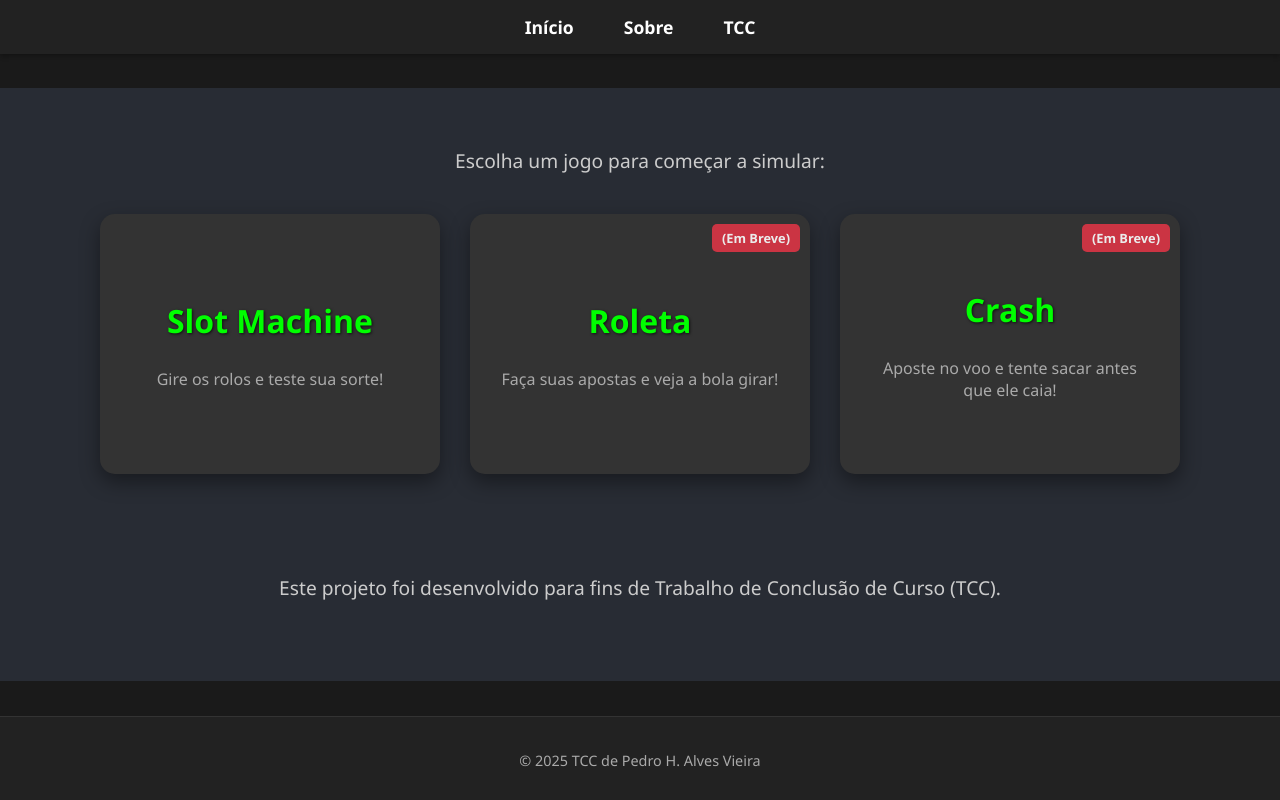
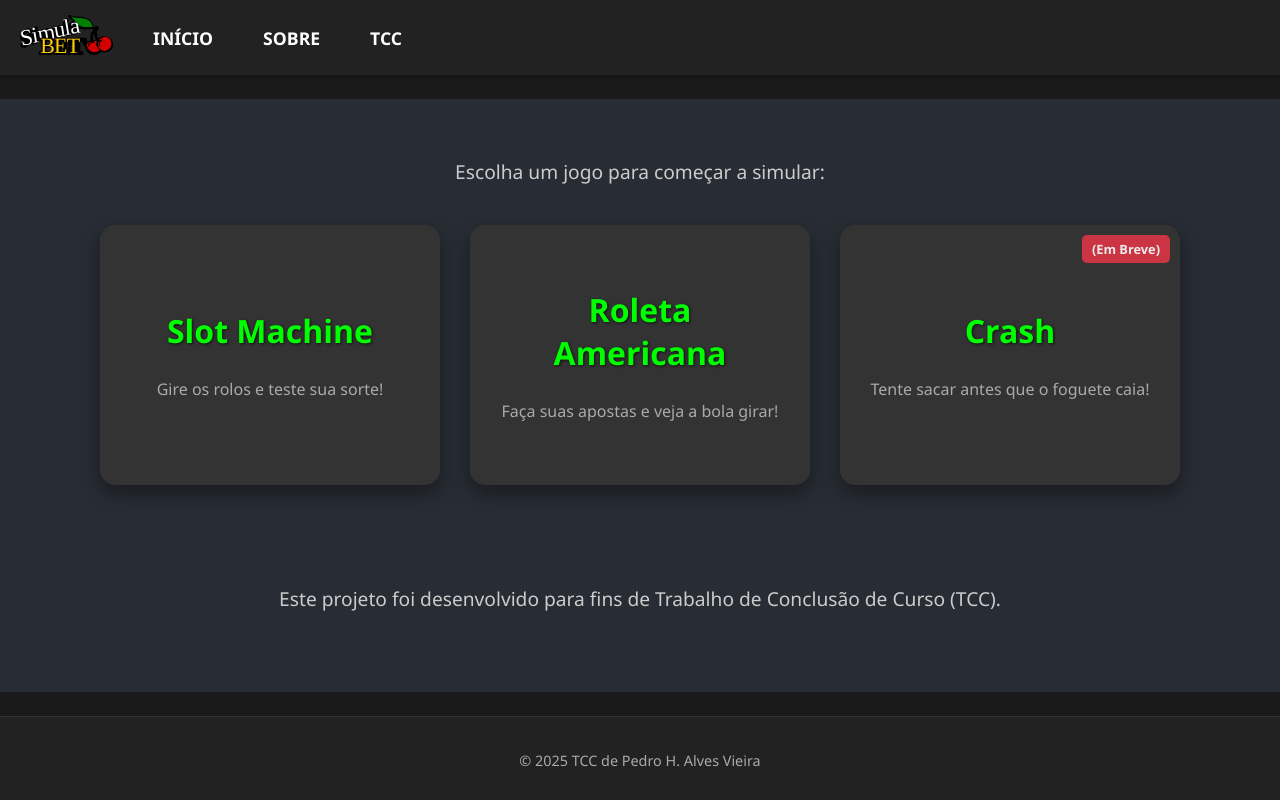
Before and after one commit to conique/SimulaBet, a React (Create React App) app: page / in a window 1280 px wide. Built offline with nearby package versions, Linux system fonts and the light colour scheme.

Commit message:
Roleta finalizada +fix de SlotMachine

```diff
--- a/src/components/Header.css
+++ b/src/components/Header.css
@@ -3,6 +3,23 @@
   background-color: #222;
   padding: 15px 20px;
   box-shadow: 0 2px 5px rgba(0, 0, 0, 0.3);
+  display: flex;
+  align-items: center;
+}
+
+.logo-container {
+  display: flex;
+  align-items: center;
+}
+
+.header-logo {
+  height: 40px;
+  width: auto;
+  margin-right: 30px;
+}
+
+nav {
+  flex: 1;
 }
 
 .main-nav-list {
@@ -10,7 +27,7 @@
   margin: 0;
   padding: 0;
   display: flex;
-  justify-content: center;
+  justify-content: flex-start;
   gap: 30px;
 }
 
--- a/src/components/Header.js
+++ b/src/components/Header.js
@@ -6,10 +6,15 @@ import './Header.css';
 function Header() {
   return (
     <header className="main-header">
+      <div className="logo-container">
+        <Link to="/">
+          <img src={process.env.PUBLIC_URL + '/images/simulabet_logo.svg'} alt="Simulabet Logo" className="header-logo" />
+        </Link>
+      </div>
       <nav>
         <ul className="main-nav-list">
-          <li className="main-nav-item"><Link to="/" className="main-nav-link">Início</Link></li>
-          <li className="main-nav-item"><Link to="/about" className="main-nav-link">Sobre</Link></li>
+          <li className="main-nav-item"><Link to="/" className="main-nav-link">INÍCIO</Link></li>
+          <li className="main-nav-item"><Link to="/about" className="main-nav-link">SOBRE</Link></li>
           <li className="main-nav-item"><Link to="/tcc-info" className="main-nav-link">TCC</Link></li>
         </ul>
       </nav>
--- a/src/pages/HomePage.js
+++ b/src/pages/HomePage.js
@@ -15,14 +15,13 @@ function HomePage() {
         </Link>
 
         <Link to="/roulette" className="game-card">
-          <h2>Roleta</h2>
+          <h2>Roleta Americana</h2>
           <p>Faça suas apostas e veja a bola girar!</p>
-          <span className="coming-soon">(Em Breve)</span>
         </Link>
 
         <Link to="/airplane" className="game-card">
           <h2>Crash</h2>
-          <p>Aposte no voo e tente sacar antes que ele caia!</p>
+          <p>Tente sacar antes que o foguete caia!</p>
           <span className="coming-soon">(Em Breve)</span>
         </Link>
       </div>
--- a/src/pages/RoulettePage.js
+++ b/src/pages/RoulettePage.js
@@ -257,6 +257,7 @@ function RoulettePage() {
         default: break;
       }
       if (winMultiplier > 0) {
+        // O prêmio é apenas o lucro, o valor apostado deve ser devolvido junto
         roundPayout += (bet.amount * winMultiplier);
         stakeReturnedOnWins += bet.amount;
       }
@@ -268,30 +269,33 @@ function RoulettePage() {
     if (roundPayout > 0) {
       setWinCount(prev => prev + 1);
       setTotalMoneyWon(prevWon => prevWon + roundPayout);
+      // Corrigido: saldo recebe o valor total devolvido ao jogador (prêmio + aposta)
+      setBalance(prevBalance => prevBalance + totalReturnedToPlayerThisRound);
     } else {
       if (totalBetAmount > 0) {
         setLoseCount(prev => prev + 1);
+        // Não altera o saldo, pois o valor já foi descontado ao apostar
       }
     }
 
     const houseGainThisRound = totalBetAmount - totalReturnedToPlayerThisRound;
     setHouseProfit(prevProfit => prevProfit + houseGainThisRound);
 
-    const newBalanceAfterSpin = balance + playerNetGainOrLossThisRound;
     setBalanceHistory(prevHistory => {
       const lastEntry = prevHistory[prevHistory.length - 1];
       const lastCumulativeHouseProfit = lastEntry ? lastEntry.profit : 0;
+      // Corrigido: saldo após o giro é o saldo anterior + total devolvido ao jogador (prêmio + aposta) se ganhou, ou saldo igual se perdeu
+      const newBalance = roundPayout > 0 ? (balance + totalReturnedToPlayerThisRound) : balance;
       return [
         ...prevHistory,
         {
           name: `Giro ${currentSpinNumber}`,
-          balance: newBalanceAfterSpin,
+          balance: newBalance,
           profit: lastCumulativeHouseProfit + houseGainThisRound
         }
       ];
     });
 
-    setBalance(prevBalance => prevBalance + playerNetGainOrLossThisRound);
     setLastWin(playerNetGainOrLossThisRound);
 
     if (totalReturnedToPlayerThisRound > 0) {
--- a/src/pages/SlotsPage.js
+++ b/src/pages/SlotsPage.js
@@ -17,8 +17,8 @@ function SlotsPage() {
   };
 
   useEffect(() => {
-      document.title = "Slots";
-    }, []);
+    document.title = "Slots";
+  }, []);
 
   const [results, setResults] = useState([0, 0, 0]);
   const [balance, setBalance] = useState(1000);
@@ -46,6 +46,7 @@ function SlotsPage() {
 
   const [isAutoSpinning, setIsAutoSpinning] = useState(false);
   const autoSpinIntervalId = useRef(null);
+  const [shouldStopAutoSpin, setShouldStopAutoSpin] = useState(false);
 
 
   useEffect(() => {
@@ -68,7 +69,7 @@ function SlotsPage() {
     if (balance < betAmount) {
       setMessage('Saldo insuficiente! Adicione mais créditos para continuar.');
       if (isAutoSpinning) {
-        stopAutoSpin();
+        stopAutoSpin(true); // true = por saldo insuficiente
       }
       return;
     }
@@ -99,13 +100,21 @@ function SlotsPage() {
       handleSpinResultLogic(currentSpinNumber, newResults[0], newResults[1], newResults[2]);
       setIsSpinning(false);
 
-      if (isAutoSpinning && balance >= betAmount) {
+      // Só chama o próximo spin se não for para parar
+      if (isAutoSpinning && balance >= betAmount && !shouldStopAutoSpin) {
         setTimeout(() => {
           spin();
         }, 1000);
       } else if (isAutoSpinning && balance < betAmount) {
-        stopAutoSpin();
+        // Parar por saldo insuficiente
+        setIsAutoSpinning(false);
+        setShouldStopAutoSpin(false);
         setMessage('Auto Spin parado: saldo insuficiente para o próximo giro.');
+      } else if (shouldStopAutoSpin) {
+        // Parar normalmente após giro completo
+        setIsAutoSpinning(false);
+        setShouldStopAutoSpin(false);
+        setMessage('Auto Spin Parado.');
       }
     }, 2500);
   };
@@ -126,13 +135,15 @@ function SlotsPage() {
     }
 
     setBalanceHistory(prevHistory => {
-      const lastProfit = prevHistory.length > 0 ? prevHistory[prevHistory.length - 1].profit : 0;
+      const lastEntry = prevHistory.length > 0 ? prevHistory[prevHistory.length - 1] : { balance: 1000, profit: 0 };
+      // Corrigido: saldo do histórico = saldo anterior - aposta + prêmio
+      const newBalance = lastEntry.balance - betAmount + winAmount;
       return [
         ...prevHistory,
         {
           name: `Giro ${spinNumber}`,
-          balance: balance + winAmount,
-          profit: lastProfit + profitLossThisSpin
+          balance: newBalance,
+          profit: lastEntry.profit + profitLossThisSpin
         }
       ];
     });
@@ -179,6 +190,7 @@ function SlotsPage() {
     if (!isNaN(amount)) {
       setBalance(prevBalance => {
         const newBalance = prevBalance + amount;
+
         setBalanceHistory(prevHistory => {
           const lastProfit = prevHistory.length > 0 ? prevHistory[prevHistory.length - 1].profit : 0;
           return [
@@ -229,18 +241,23 @@ function SlotsPage() {
     }, 4000);
   };
 
-  const stopAutoSpin = () => {
-    setIsAutoSpinning(false);
+  const stopAutoSpin = (byInsufficientBalance = false) => {
+    if (byInsufficientBalance) {
+      setIsAutoSpinning(false);
+      if (autoSpinIntervalId.current) {
+        clearInterval(autoSpinIntervalId.current);
+        autoSpinIntervalId.current = null;
+      }
+      // Não corta a animação, só para o agendamento
+      setMessage('Auto Spin Parado.');
+      return;
+    }
+    // Marca para parar após o giro atual
+    setShouldStopAutoSpin(true);
     if (autoSpinIntervalId.current) {
       clearInterval(autoSpinIntervalId.current);
       autoSpinIntervalId.current = null;
     }
-    if (spinningTimeout.current) {
-      clearTimeout(spinningTimeout.current);
-      spinningTimeout.current = null;
-      setIsSpinning(false);
-    }
-    setMessage('Auto Spin Parado.');
   };
 
   // --- CÁLCULOS DERIVADOS PARA EXIBIÇÃO DAS ESTATÍSTICAS ---
```
Also changed, not shown: public/images/simulabet_logo.svg (added).
